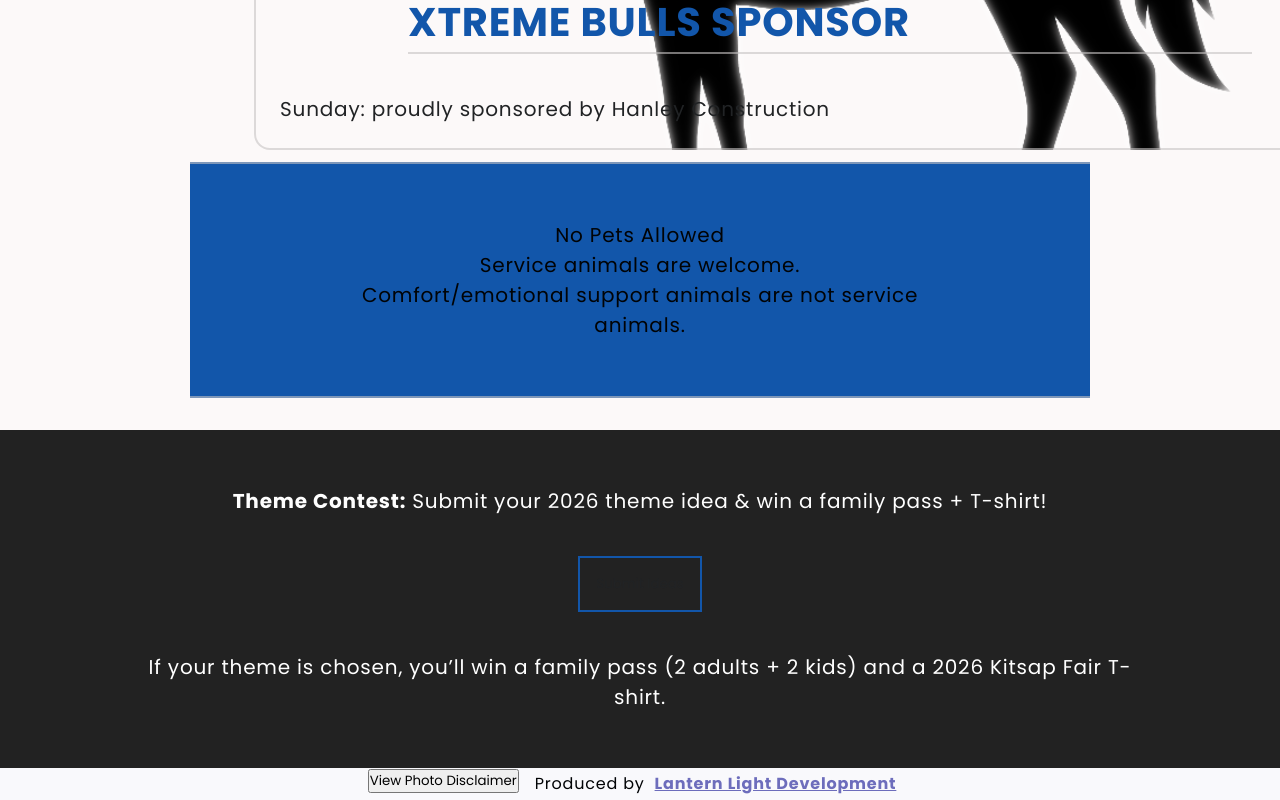
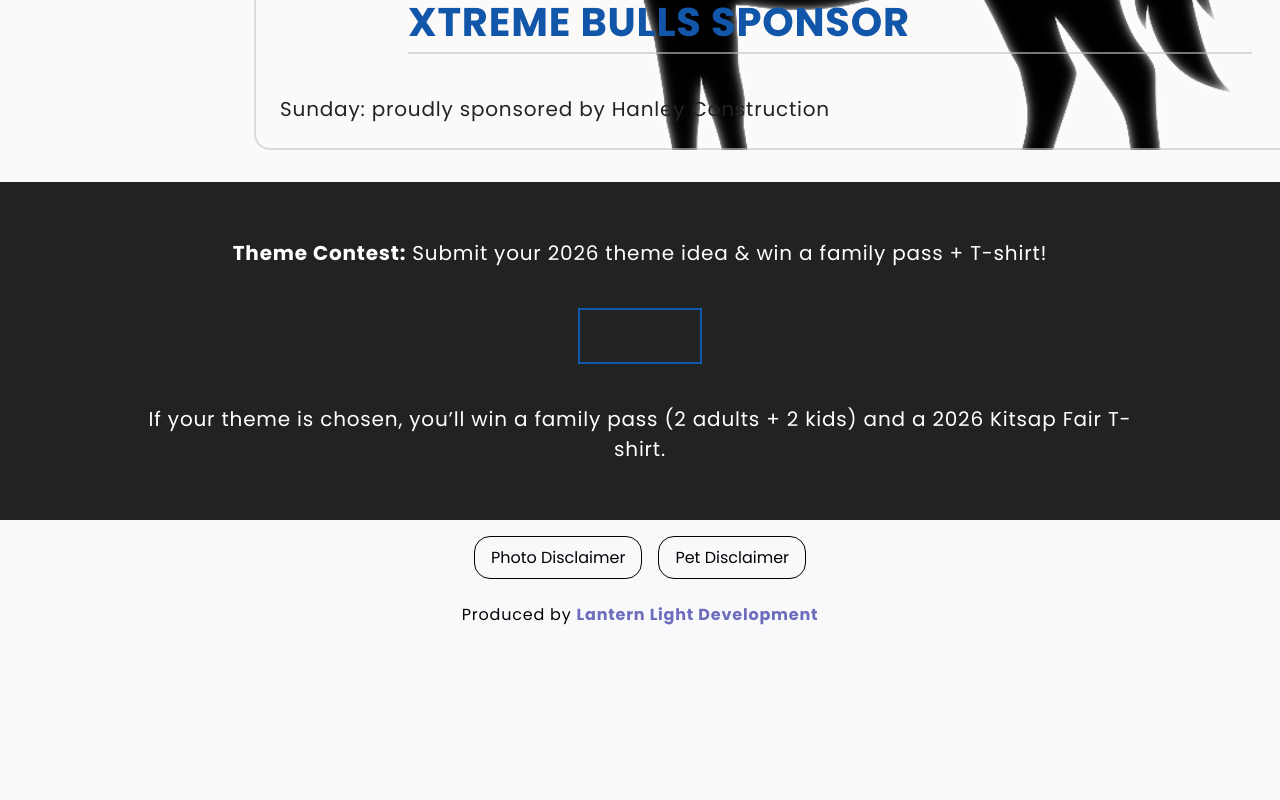
Before and after one commit to lanternLightDeveloper/newFairCity, a SvelteKit app: page / in a window 1280 px wide. Shown: the part 3772-4572 px from the top of the page. After the commit the page ends 4423 px from the top, so only its background shows below. Built offline with nearby package versions, Linux system fonts and the light colour scheme.

Commit message:
Add files via upload

```diff
--- a/src/routes/+page.svelte
+++ b/src/routes/+page.svelte
@@ -201,14 +201,6 @@
 	<p class="pointD">Sunday: proudly sponsored by Hanley Construction</p>
 </section>
 
-
-<aside class="notice">
-	<p>
-		No Pets Allowed<br />
-		Service animals are welcome.<br />
-		Comfort/emotional support animals are not service animals.
-	</p>
-</aside>
 </main>
 
 
--- a/src/routes/Footer.svelte
+++ b/src/routes/Footer.svelte
@@ -1,25 +1,46 @@
 <script>
 	import PhotoDisclaimer from './PhotoDisclaimer.svelte';
+	import PetDisclaimer from './PetDisclaimer.svelte';
 
-	let ShowDisclaimer = $state(false);
+	let photoDisclaimer = $state(false);
+	let petDisclaimer = $state(false);
 
 	function openDisclaimer() {
-		ShowDisclaimer = true;
+		photoDisclaimer = true;
+		petDisclaimer = true;
 	}
 
 	function closeModal() {
-		ShowDisclaimer = false;
+		photoDisclaimer = false;
+		petDisclaimer = false;
 	}
 </script>
 
-{#if ShowDisclaimer}
+{#if photoDisclaimer}
 	<dialog class="modal-overlay" open aria-modal="true" aria-labelledby="modal-title">
 		<div class="modal-content" tabindex="-1" autofocus>
 			<PhotoDisclaimer />
 
 			<button
 				type="button"
-				class="btn-Shadow"
+				class="btn-Ghost"
+				onclick={closeModal}
+				aria-label="Close photo disclaimer"
+			>
+				Close
+			</button>
+		</div>
+	</dialog>
+{/if}
+
+{#if petDisclaimer}
+	<dialog class="modal-overlay" open aria-modal="true" aria-labelledby="modal-title">
+		<div class="modal-content" tabindex="-1" autofocus>
+			<PetDisclaimer />
+
+			<button
+				type="button"
+				class="btn-Ghost"
 				onclick={closeModal}
 				aria-label="Close photo disclaimer"
 			>
@@ -31,11 +52,13 @@
 
 <footer>
 	<section>
-		<figure>
-			<button type="button" onclick={openDisclaimer} aria-label="View photo disclaimer">
-				View Photo Disclaimer
+			<button class="btn-Ghost" type="button" onclick={() => (photoDisclaimer = true)} aria-label="View photo disclaimer">
+				Photo Disclaimer
 			</button>
-		</figure>
+
+			<button class="btn-Ghost" type="button" onclick={() => (petDisclaimer = true)} aria-label="View pet disclaimer">
+				Pet Disclaimer
+			</button>
 	</section>
 
 	<p>
@@ -49,25 +72,53 @@
     background-color: var(--bg-2);
     color: var(--txt-1);
     display: flex;
+    flex-direction: column;
+    align-items: center;
     justify-content: center;
-		position: relative;
-		bottom: 0;
     width: 100vw;
-		height: 4vh;
+    padding: 1rem;
+    gap: 0.5rem;
 }
 
-	p {
+footer section {
     display: flex;
-		align-items: center;
+    flex-wrap: wrap;
     justify-content: center;
-		font-size: var(--size-1);
-		margin: var(--size-4);
-		gap: 10px;
+    gap: 1rem;
+    margin-bottom: 0.5rem;
 }
 
-	a {
+footer section button {
+    padding: 0.5rem 1rem;
+    font-size: var(--size-4);
+    border: 1px solid var(--txt-1);
+    background-color: transparent;
+    color: var(--txt-1);
+    border-radius: var(--rad-Sm);
+    cursor: pointer;
+    transition: background-color 0.2s ease;
+}
+
+footer section button:hover {
+    background-color: var(--hover);
+    color: #fff;
+}
+
+footer p {
+    text-align: center;
+    font-size: var(--size-4);
+    margin: 0.5rem 0;
+}
+
+footer a {
     color: var(--hover);
+    text-decoration: none;
 }
+
+footer a:hover {
+    text-decoration: underline;
+}
+
 
 	@media only screen and (min-width: 980px) {
 		p {
@@ -95,5 +146,9 @@
 		max-height: 80vh;
 		overflow-y: auto;
 		text-align: center;
+
+		& .btn-Ghost {
+	color: var(--bg-1);
+}
 	}
 </style>
--- /dev/null
+++ b/src/routes/PetDisclaimer.svelte
@@ -0,0 +1,6 @@
+<p>
+    We gladly welcome <strong>service animals</strong> as defined by the ADA.<br />
+    For the safety and comfort of all guests, <strong>pets are not permitted</strong> at the Kitsap Fair & Stampede.<br />
+    Please note that <strong>comfort and emotional support animals</strong> do not qualify as service animals and are not allowed on the fairgrounds.<br />
+    Thank you for helping us create a safe and enjoyable experience for everyone!
+</p>
--- a/src/routes/Sponsors/+page.svelte
+++ b/src/routes/Sponsors/+page.svelte
@@ -67,7 +67,7 @@
 				<div>
 					<h2>{sponsor.label}</h2>
 					<p>{sponsor.info}</p>
-					<a href={testLink} target="_blank" rel="noopener">Visit Online Space</a>
+					<a href={testLink} target="_blank" rel="noopener"> Visit site</a>
 				</div>
 			</div>
 		</div>
@@ -75,11 +75,7 @@
 </section>
 
 <style>
-	button {
-		& a {
-			all: unset;
-		}
-	}
+
 
 		.center-wrapper {
 		padding: 0;
@@ -105,6 +101,7 @@
 	.sponsorSection > div:hover,
 	.sponsorSection > div:focus {
 		background-color: #f9f9f9;
+		color: var(--bg-1);
 		outline: none;
 	}
 
```
Lines whose indentation alone changed are shown as unchanged.
